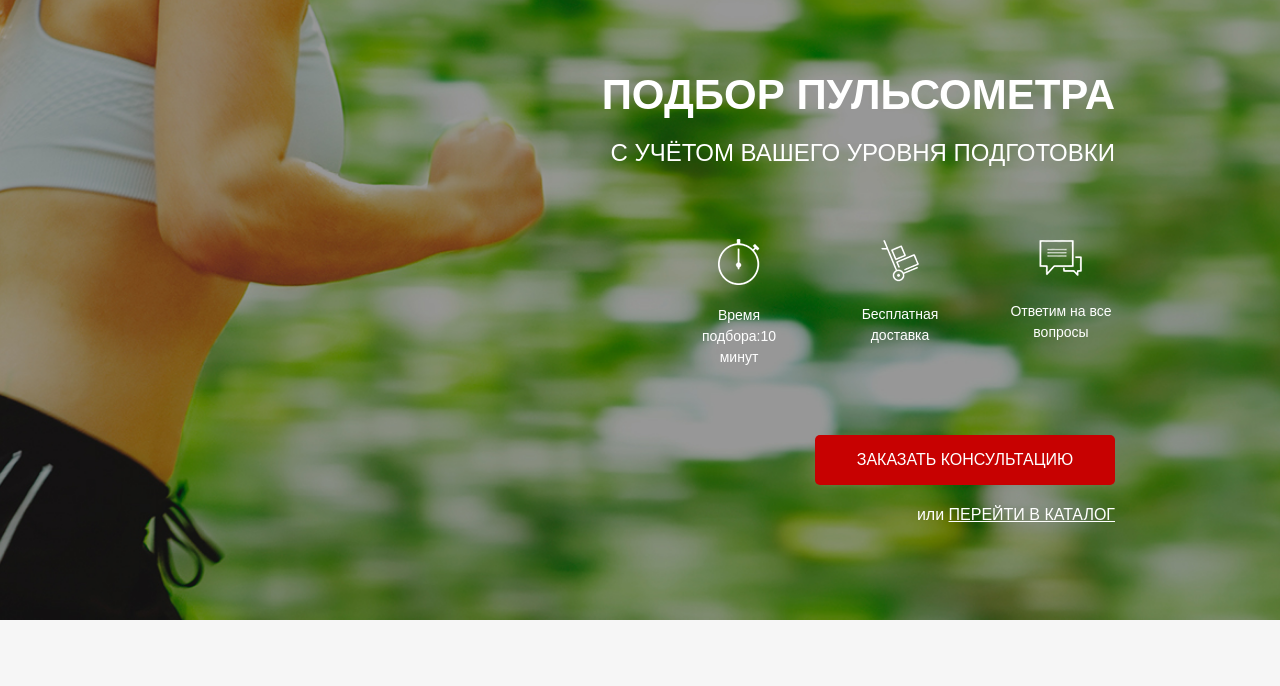
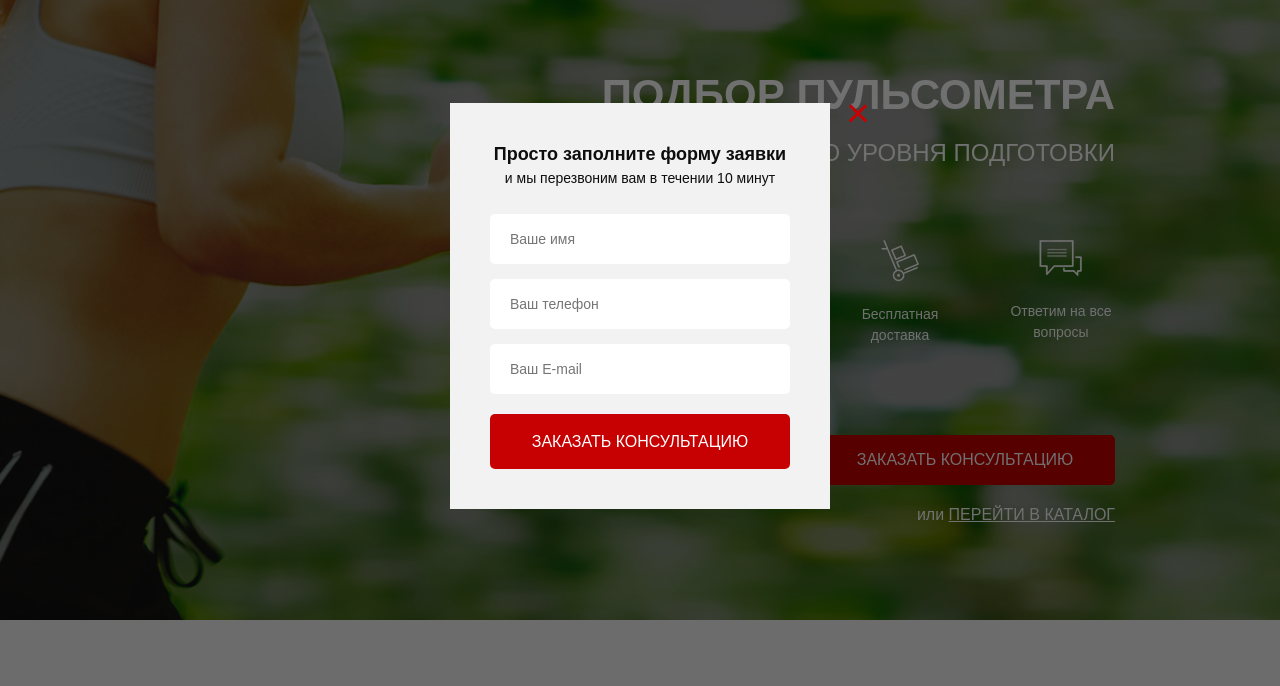
Before and after one commit to greenmax79/pulse, a website: page src/index.html in a window 1280 px wide. Both pictures are taken after a click on the button "ЗАКАЗАТЬ ЗВОНОК". Shown: the part 94-780 px from the top of the page. Drawn offline with nearby package versions, Linux system fonts and the light colour scheme; a web font is replaced by a local one.

Commit message:
modal window

```diff
--- a/src/index.html
+++ b/src/index.html
@@ -23,7 +23,7 @@
                 </div>
                 <div class="header__contacts">
                     <a href="tel:+74999228974" class="header__phone">+7 (499) 922-89-74</a>
-                    <button class="button">заказать звонок</button>
+                    <button data-modal="consultation" class="button">заказать звонок</button>
                 </div>
 
             </header>
@@ -45,7 +45,7 @@
                     </div>
                 </div>
 
-                <button class="button button_main">заказать кОНСУЛЬТАЦИЮ</button>
+                <button data-modal="consultation" class="button button_main">заказать кОНСУЛЬТАЦИЮ</button>
                 <div class="promo__link">
                     или
                     <a href="#"> ПЕРЕЙТИ В КАТАЛОГ</a>
@@ -473,6 +473,41 @@
         </div>
     </footer>
 
+    <div class="overlay">
+        <div class="modal" id="consultation">
+            <div class="modal__close">&times;</div>
+            <div class="modal__subtitle">Просто заполните форму заявки</div>
+            <div class="modal__descr">и мы перезвоним вам в течении 10 минут</div>
+            <form class="feed-form feed-form_mt25" action="#">
+                <input name="name" required placeholder="Ваше имя" type="text">
+                <input name="phone" required placeholder="Ваш телефон" type="number">
+                <input name="email" required placeholder="Ваш E-mail" type="email">
+                <button class="button button_submit" >заказать кОНСУЛЬТАЦИЮ</button>
+            </form>
+
+        </div>
+
+        <div class="modal" id="order">
+            <div class="modal__close">&times;</div>
+            <div class="modal__subtitle">Ваш заказ:</div>
+            <div class="modal__descr">Пульсометр Polar FT1</div>
+            <form class="feed-form feed-form_mt25" action="#">
+                <input name="name" required placeholder="Ваше имя" type="text">
+                <input name="phone" required placeholder="Ваш телефон" type="number">
+                <input name="email" required placeholder="Ваш E-mail" type="email">
+                <button class="button button_submit" >купить</button>
+            </form>
+
+        </div>
+
+        <div class="modal modal_mini" id="thanks">
+            <div class="modal__close">&times;</div>
+            <div class="modal__subtitle">Спасибо за вашу заявку!</div>
+            <div class="modal__descr">Наш менеджер свяжется с вами
+                в ближайшее время!</div>
+        </div>
+    </div>
+
     <script type="text/javascript" src="http://code.jquery.com/jquery-1.11.0.min.js"></script>
     <script type="text/javascript" src="http://code.jquery.com/jquery-migrate-1.2.1.min.js"></script>
     <script src="js/slick.min.js"></script>
--- a/src/js/script.js
+++ b/src/js/script.js
@@ -35,4 +35,15 @@ $(document).ready(function(){
     toggleSlide('.catalog-item__link');
     toggleSlide('.catalog-item__back');
 
+
+    $('[data-modal=consultation]').on('click', function() {
+      $('.overlay, #consultation').fadeIn('slow');
+    });
+    $('.modal__close').on('click', function() {
+      $('.overlay, #consultation, #thanks, #order').fadeOut('slow')
+    });
+    $('.button_mini').on('click', function() {
+      $('.overlay, #order').fadeIn('slow');
+    });
+
   });
--- a/src/sass/blocks/_forms.scss
+++ b/src/sass/blocks/_forms.scss
@@ -17,4 +17,7 @@
             margin-bottom: 20px;
         }
     }
+    &_mt25 {
+        margin-top: 25px;
+    }
 }
--- /dev/null
+++ b/src/sass/blocks/_modal.scss
@@ -0,0 +1,47 @@
+.overlay {
+    display: none;
+    position: fixed;
+    width: 100%;
+    height: 100%;
+    top: 0;
+    background-color: rgba(0,0,0, .56);
+}
+
+.modal {
+    position: absolute;
+    top: 50%;
+    left: 50%;
+    transform: translate(-50% , -50%);
+    width: 380px;
+    min-height: 400px;
+    background-color: #f2f2f2;
+    padding: 38px 40px 40px 40px;
+    &__close {
+       position: absolute;
+       top: 0;
+       right: -40px;
+       color: $main-color;
+       font-size: 41px;
+       line-height: 21px;
+       cursor: pointer;
+    }
+    &__subtitle {
+        font-size: 18px;
+        font-weight: 700;
+        text-align: center;
+        color: #0d0d0d;
+    }
+    &__descr {
+        font-size: 14px;
+        font-weight: 500;
+        text-align: center;
+        color: #0d0d0d;
+    }
+    &_mini {
+        min-height: 140px;
+    }
+}
+
+#consultation, #order, #thanks {
+    display: none;
+}
--- a/src/sass/style.scss
+++ b/src/sass/style.scss
@@ -21,3 +21,4 @@
 @import 'blocks/catalog';
 @import 'blocks/review';
 @import 'blocks/footer';
+@import 'blocks/modal';
```
Also changed, not shown: src/css/style.min.css.
